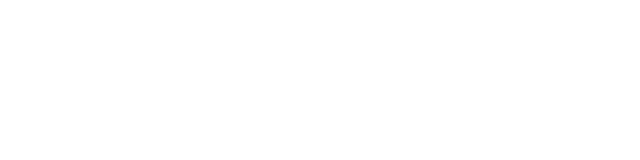
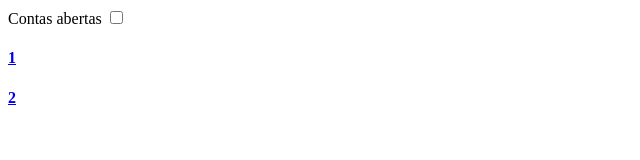
Before and after one commit to VitorLuizC/frontend-challenge-convenia, a Vue app in the folder app/: page / in a window 1280 px wide. Shown: the top 160 px of the page, without its empty margins (0-640 px from the left). Built offline with nearby package versions, Linux system fonts and the light colour scheme; the HTML template or start-up script is replaced by a standard one.

Commit message:
Create Tables view with simple filter and link to Table

```diff
--- a/app/src/router.js
+++ b/app/src/router.js
@@ -1,9 +1,17 @@
 import Vue from 'vue'
 import Router from 'vue-router'
+import Tables from '@/views/Tables.vue'
 
 Vue.use(Router)
 
 export default new Router({
   mode: 'history',
-  base: process.env.BASE_URL
+  base: process.env.BASE_URL,
+  routes: [
+    {
+      name: 'Tables',
+      path: '/',
+      component: Tables
+    }
+  ]
 })
--- /dev/null
+++ b/app/src/views/Tables.vue
@@ -0,0 +1,58 @@
+<template>
+  <main class="tables-view">
+    <form class="filter">
+      Contas abertas
+      <input
+        type="checkbox"
+        :checked="status === 'OPEN'"
+        @click="status = status !== 'OPEN' ? 'OPEN' : undefined"
+      />
+    </form>
+
+    <section class="results">
+      <router-link
+        v-for="table in tablesFilteredByStatus"
+        :to="'/table/' + table.id"
+        :key="table.id"
+        class="item"
+      >
+        <h4 class="name">{{ table.name }}</h4>
+      </router-link>
+    </section>
+  </main>
+</template>
+
+<script>
+const tables = [
+  {
+    id: 1,
+    name: '1',
+    status: 'OPEN'
+  },
+  {
+    id: 2,
+    name: '2',
+    status: 'CLOSED'
+  }
+]
+
+export default {
+  data() {
+    return {
+      tables: [],
+      status: undefined
+    }
+  },
+  computed: {
+    tablesFilteredByStatus() {
+      if (!this.status) {
+        return this.tables
+      }
+      return this.tables.filter((table) => table.status === this.status)
+    }
+  },
+  mounted() {
+    this.tables = tables
+  }
+}
+</script>
```
